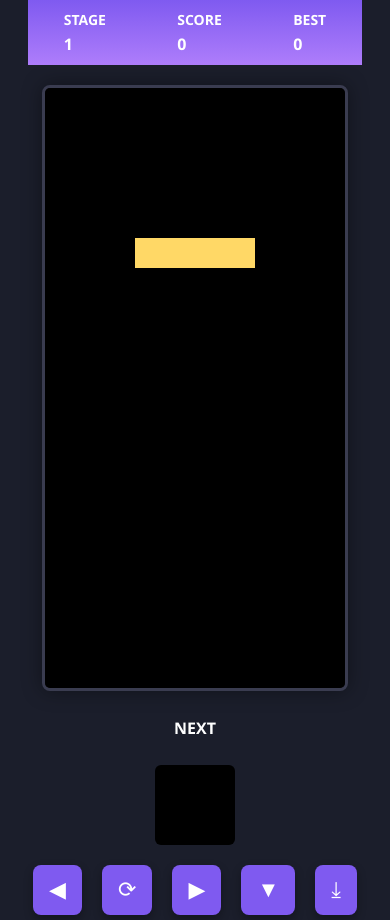
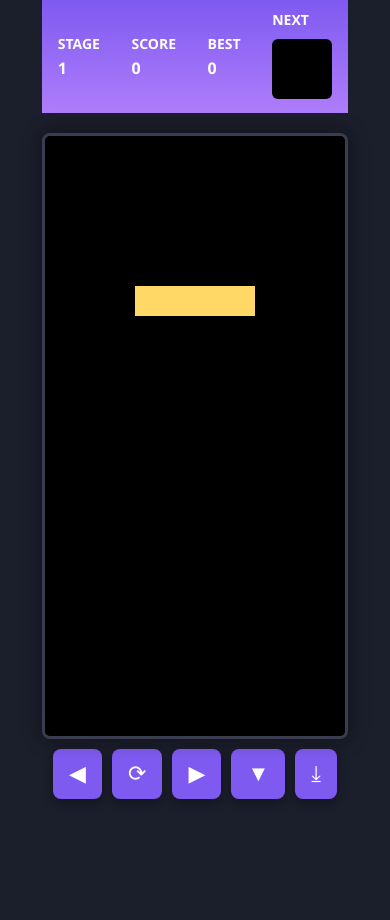
Before and after one commit to SungRyulCho/tetris-game, a plain HTML site: page index.html in a window 390 px wide. After the commit the page ends 844 px from the top, so only its background shows below. Drawn offline with Linux system fonts and the light colour scheme.

Commit message:
Mobile-(4)

```diff
--- a/index.html
+++ b/index.html
@@ -8,19 +8,27 @@
   </head>
   <body>
     <div class="game-container">
-      <h1 class="title">🎮 Modern Tetris</h1>
+      <h1 class="title desktop-only">🎮 Modern Tetris</h1>
 
-      <!-- 모바일용 점수판 상단 위치 -->
+      <!-- 모바일 전용 상단 점수판 + NEXT -->
       <div class="score-bar mobile-only">
         <div><strong>STAGE</strong><br /><span id="stage">1</span></div>
         <div><strong>SCORE</strong><br /><span id="score">0</span></div>
         <div><strong>BEST</strong><br /><span id="high-score">0</span></div>
+        <div>
+          <strong>NEXT</strong><br /><canvas
+            id="next-mobile"
+            width="60"
+            height="60"
+          ></canvas>
+        </div>
       </div>
 
+      <!-- 캔버스와 데스크탑용 점수판 -->
       <div class="center-box">
         <canvas id="tetris" width="300" height="600"></canvas>
 
-        <!-- 웹용 점수판 우측 -->
+        <!-- 웹용 점수판 -->
         <div id="score-container" class="desktop-only">
           <p><strong>STAGE</strong><br /><span id="stage">1</span></p>
           <p><strong>SCORE</strong><br /><span id="score">0</span></p>
@@ -30,19 +38,13 @@
         </div>
       </div>
 
-      <!-- 모바일용 블록 미리보기 -->
-      <div class="mobile-preview mobile-only">
-        <p><strong>NEXT</strong></p>
-        <canvas id="next" width="80" height="80"></canvas>
-      </div>
-
-      <!-- 📱 모바일 조작 버튼 -->
+      <!-- 모바일 조작 버튼 -->
       <div class="mobile-controls mobile-only">
         <button onclick="move('left')">◀</button>
         <button onclick="rotateBlock()">⟳</button>
         <button onclick="move('right')">▶</button>
         <button onclick="drop()">▼</button>
-        <button onclick="playerInstantDrop()">⤓</button>
+        <button onclick="instantDrop()">⤓</button>
       </div>
 
       <div id="overlay">
--- a/style.css
+++ b/style.css
@@ -57,7 +57,8 @@ canvas#tetris {
   margin-top: 4px;
 }
 
-#next {
+#next,
+#next-mobile {
   margin-top: 10px;
   background-color: #000;
   border-radius: 6px;
@@ -99,10 +100,6 @@ canvas#tetris {
   cursor: pointer;
 }
 
-#restart-btn:hover {
-  background-color: #e4476c;
-}
-
 #stage-popup {
   position: fixed;
   top: 20%;
@@ -123,26 +120,7 @@ canvas#tetris {
   display: block;
 }
 
-/* ✅ 모바일용 조작 버튼 + 점수판 수평 배치 */
-.mobile-controls {
-  display: none;
-  margin-top: 15px;
-  gap: 10px;
-  flex-wrap: wrap;
-  justify-content: center;
-}
-
-.mobile-controls button {
-  font-size: 22px;
-  padding: 12px 16px;
-  border-radius: 8px;
-  border: none;
-  margin: 5px;
-  background: #7f5af0;
-  color: white;
-  box-shadow: 0 4px 10px rgba(0, 0, 0, 0.3);
-}
-
+/* 모바일 전용 */
 .mobile-only {
   display: none;
 }
@@ -151,7 +129,6 @@ canvas#tetris {
   display: block;
 }
 
-/* ✅ 모바일 전용 반응형 */
 @media (max-width: 768px) {
   .title {
     display: none;
@@ -187,19 +164,21 @@ canvas#tetris {
     font-weight: bold;
   }
 
-  .mobile-preview {
-    flex-direction: column;
-    align-items: center;
-    margin: 10px 0;
+  .mobile-controls {
+    display: flex;
+    justify-content: center;
+    margin-top: 10px;
+    gap: 10px;
+    flex-wrap: wrap;
   }
 
-  .mobile-preview canvas {
-    margin-top: 6px;
-    background: #000;
-    border-radius: 6px;
-  }
-
-  .mobile-controls {
-    display: flex;
+  .mobile-controls button {
+    font-size: 22px;
+    padding: 12px 16px;
+    border-radius: 8px;
+    border: none;
+    background: #7f5af0;
+    color: white;
+    box-shadow: 0 4px 10px rgba(0, 0, 0, 0.3);
   }
 }
```
